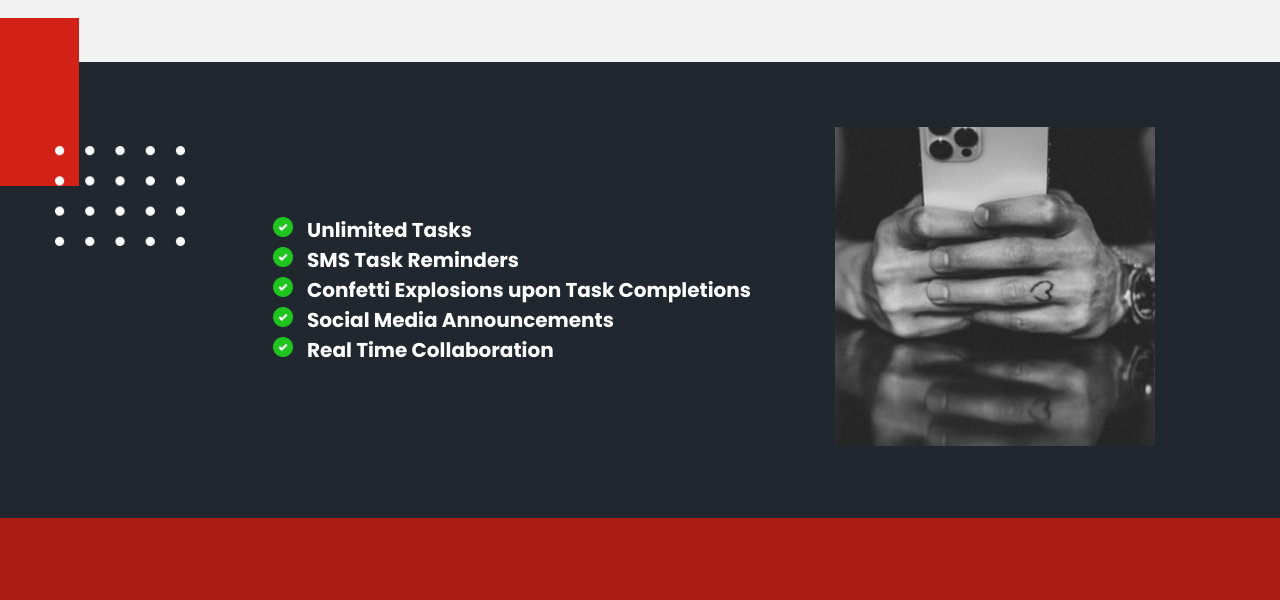
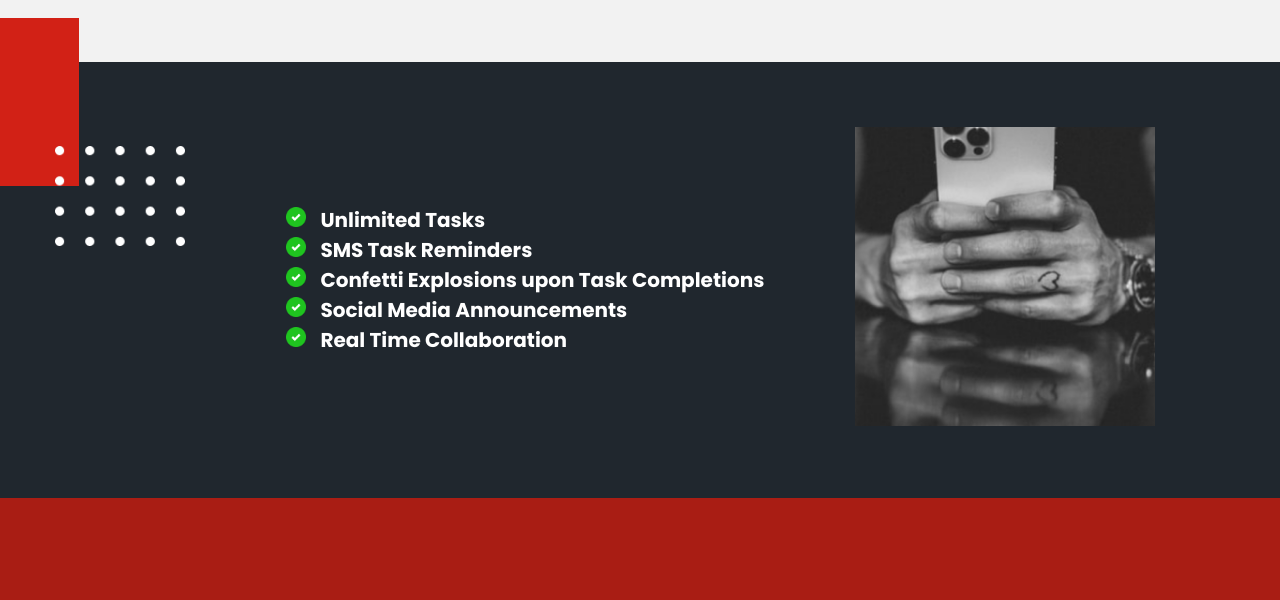
Before and after one commit to mdsaifurrahman00/Landing-Page, a plain HTML site: page index.html in a window 1280 px wide. Shown: the part 443-1043 px from the top of the page. Drawn offline with Linux system fonts and the light colour scheme.

Commit message:
feature image width setup

```diff
--- a/style.css
+++ b/style.css
@@ -107,6 +107,10 @@ ul li {
 }
 .feature-image {
     align-items: center;
+    max-width: 300px;
+}
+.feature-image img {
+    width: 100%;
 }
 #team {
     background: var(--background-color-5);
```
